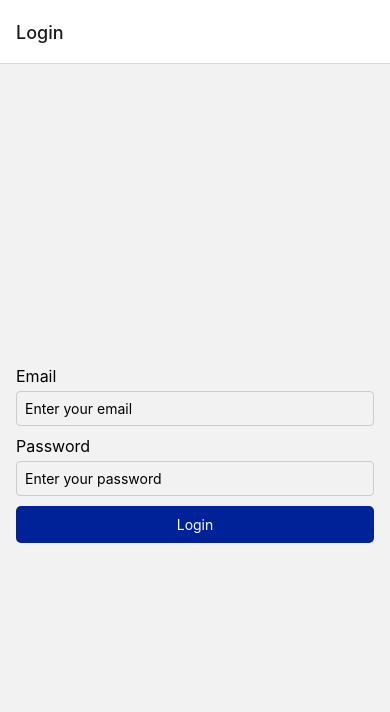
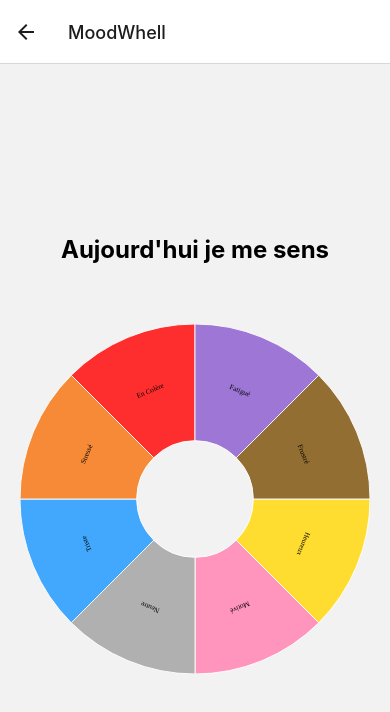
Before and after one commit to RyanFages/Moodly, a React Native app in the folder Moodly_App/: screen /MoodWhell in a window 390 px wide. Shown: the top 712 px of the page. Built offline with nearby package versions, Linux system fonts and the light colour scheme.

Commit message:
rename de fichier et amélioration du design

```diff
--- a/Moodly_App/src/navigation/AppNavigator.js
+++ b/Moodly_App/src/navigation/AppNavigator.js
@@ -3,7 +3,7 @@ import { NavigationContainer } from "@react-navigation/native";
 import { createNativeStackNavigator } from "@react-navigation/native-stack";
 import LoginPage from "../pages/LoginPage";
 import HomePage from "../pages/HomePage";
-import TestPage from "../pages/Testpage";
+import MoodWhell from "../pages/MoodWhell";
 
 const Stack = createNativeStackNavigator();
 
@@ -22,9 +22,9 @@ const AppNavigator = () => {
                     options={{ title: "Home" }}
                 />
                 <Stack.Screen
-                    name="Test"
-                    component={TestPage}
-                    options={{ title: "Test" }}
+                    name="MoodWhell"
+                    component={MoodWhell}
+                    options={{ title: "MoodWhell" }}
                 />
             </Stack.Navigator>
         </NavigationContainer>
--- a/Moodly_App/src/pages/HomePage.js
+++ b/Moodly_App/src/pages/HomePage.js
@@ -8,16 +8,16 @@ const HomePage = ({ navigation }) => {
         // Redirige l'utilisateur vers la page de connexion
         navigation.navigate("Login");
     };
-    const test = () => {
+    const MoodWhell = () => {
         // Redirige l'utilisateur vers la page de connexion
-        navigation.navigate("Test");
+        navigation.navigate("MoodWhell");
     };
 
     return (
         <View style={styles.container}>
             <Text style={styles.text}>Welcome to the Home Page!</Text>
             <Button title="Logout" onPress={handleLogout} />
-            <Button title="Test" onPress={test} />
+            <Button title="MoodWhell" onPress={MoodWhell} />
 
         </View>
     );
--- a/Moodly_App/src/pages/Testpage.js
+++ b/Moodly_App/src/pages/MoodWhell.js
@@ -3,7 +3,8 @@ import { View, Text, StyleSheet, Dimensions, Animated, PanResponder } from 'reac
 import Svg, { G, Path, Text as SvgText } from 'react-native-svg';
 
 const { width } = Dimensions.get('window');
-const radius = width; // Rayon de la roue
+const outerRadius = width; // Rayon de la roue
+const innerRadius = outerRadius / 3; // Rayon intérieur de la roue
 const centerX = 0;
 const centerY = 0;
 
@@ -29,8 +30,8 @@ const calculateAngle = (x, y) => {
 };
 
 const EmotionWheel = () => {
-
   const [selectedEmotion, setSelectedEmotion] = useState(null);
+  const [selectedColor, setSelectedColor] = useState('#000'); // Couleur de l'émotion sélectionnée
 
   const rotateAnim = useRef(new Animated.Value(0)).current; // Valeur animée pour la rotation
   const currentAngle = useRef(0); // Stocke l'angle actuel de la roue
@@ -72,6 +73,7 @@ const EmotionWheel = () => {
 
         // Met à jour l'émotion sélectionnée
         setSelectedEmotion(emotions[adjustedIndex].label);
+        setSelectedColor(emotions[adjustedIndex].color); // Mettez à jour la couleur de l'émotion sélectionnée
       },
     })
   ).current;
@@ -80,20 +82,26 @@ const EmotionWheel = () => {
     const startAngle = index * anglePerEmotion;
     const endAngle = (index + 1) * anglePerEmotion;
 
-    // Calcul des coordonnées pour les arcs
-    const x1 = radius * Math.cos(startAngle);
-    const y1 = radius * Math.sin(startAngle);
-    const x2 = radius * Math.cos(endAngle);
-    const y2 = radius * Math.sin(endAngle);
+    // Coordonnées pour les arcs extérieurs
+    const x1_outer = outerRadius * Math.cos(startAngle);
+    const y1_outer = outerRadius * Math.sin(startAngle);
+    const x2_outer = outerRadius * Math.cos(endAngle);
+    const y2_outer = outerRadius * Math.sin(endAngle);
 
-    const pathData = `M 0 0 L ${x1} ${y1} A ${radius} ${radius} 0 0 1 ${x2} ${y2} Z`;
+    // Coordonnées pour les arcs intérieurs (pour créer l'espace vide au centre)
+    const x1_inner = innerRadius * Math.cos(startAngle);
+    const y1_inner = innerRadius * Math.sin(startAngle);
+    const x2_inner = innerRadius * Math.cos(endAngle);
+    const y2_inner = innerRadius * Math.sin(endAngle);
+
+    const pathData = `M ${x1_inner} ${y1_inner} L ${x1_outer} ${y1_outer} A ${outerRadius} ${outerRadius} 0 0 1 ${x2_outer} ${y2_outer} L ${x2_inner} ${y2_inner} A ${innerRadius} ${innerRadius} 0 0 0 ${x1_inner} ${y1_inner} Z`;
 
     // Calculer l'angle central du segment
     const midAngle = startAngle + anglePerEmotion / 2;
 
     // Calculer la position du texte
-    const textX = (radius / 2) * Math.cos(midAngle);
-    const textY = (radius / 2) * Math.sin(midAngle);
+    const textX = (innerRadius + (outerRadius - innerRadius) / 2) * Math.cos(midAngle);
+    const textY = (innerRadius + (outerRadius - innerRadius) / 2) * Math.sin(midAngle);
 
     // Ajuster la rotation du texte pour qu'il soit perpendiculaire au centre
     const textRotation = (midAngle * 180) / Math.PI + 90; // Convertir les radians en degrés et ajuster
@@ -123,8 +131,11 @@ const EmotionWheel = () => {
 
   return (
     <View style={styles.container}>
-      <Text style={styles.text}>Quelle est votre émotion ?</Text>
-
+      <Text style={styles.text}>Aujourd'hui je me sens</Text>
+      <Text style={[styles.centeredEmotionText, { color: selectedColor }]}>
+        {selectedEmotion}
+      </Text>
+      {/* Vue de la roue des émotions */}
       <View {...panResponder.panHandlers}>
         <Animated.View
           style={{
@@ -134,16 +145,11 @@ const EmotionWheel = () => {
             }) }],
           }}
         >
-          <Svg width={width - 40} height={width - 40} viewBox={`-${radius} -${radius} ${2 * radius} ${2 * radius}`}>
+          <Svg width={width - 40} height={width - 40} viewBox={`-${outerRadius} -${outerRadius} ${2 * outerRadius} ${2 * outerRadius}`}>
             {emotions.map((emotion, index) => renderEmotionSegment(emotion, index))}
           </Svg>
         </Animated.View>
       </View>
-
-       {/* Affichage de l'émotion sélectionnée */}
-       {selectedEmotion && (
-        <Text style={styles.selectedEmotionText}>Émotion sélectionnée : {selectedEmotion}</Text>
-      )}
     </View>
   );
 };
@@ -156,7 +162,21 @@ const styles = StyleSheet.create({
   },
   text: {
     fontSize: 24,
-    marginBottom: 20,
+    fontWeight: 'bold',
+  },
+  centeredEmotion: {
+    position: 'absolute',
+    top: '42%', // Ajuster la position pour être centré
+    alignItems: 'center',
+    justifyContent: 'center',
+    width: 150, // Largeur ajustée pour contenir l'émotion
+    height: 150, // Hauteur ajustée
+  },
+  centeredEmotionText: {
+    fontSize: 24,
+    fontWeight: 'bold',
+    textAlign: 'center',
+    marginBottom: 60,
   },
   selectedEmotionText: {
     marginTop: 20,
```
